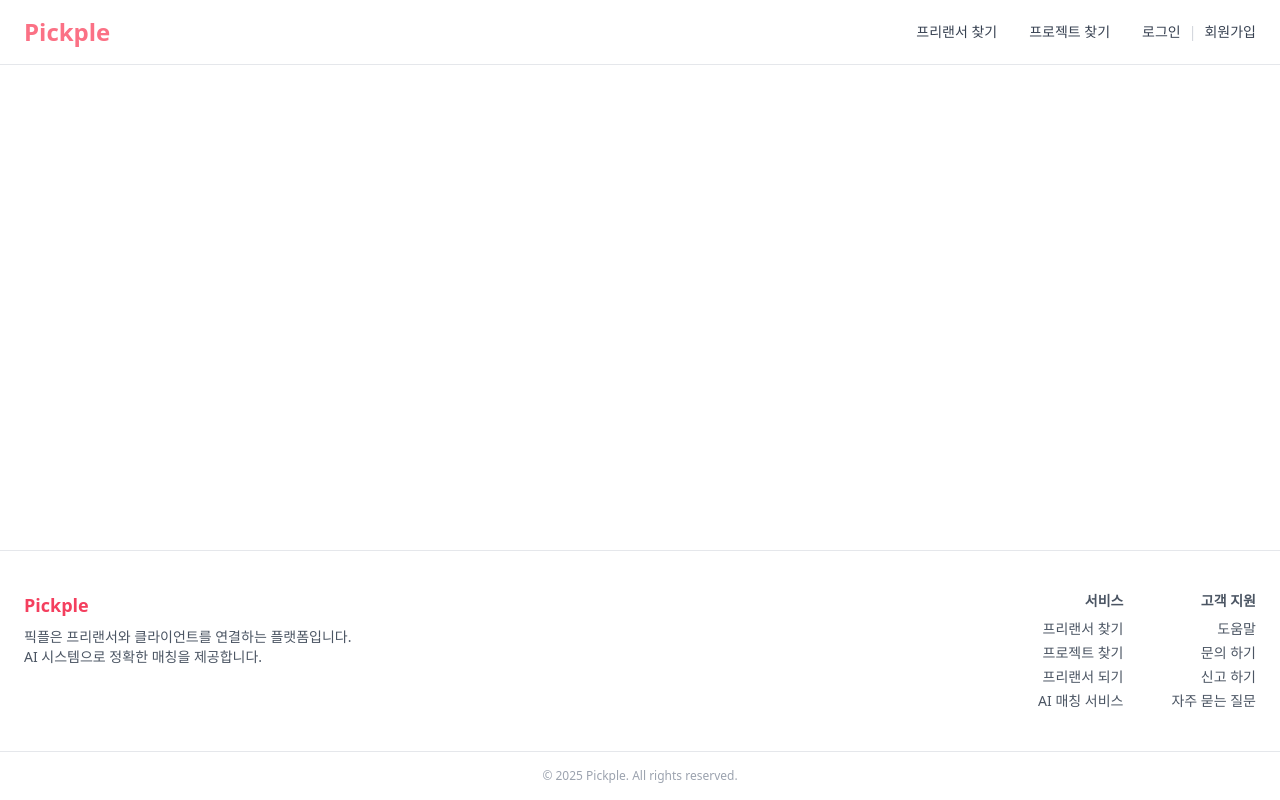
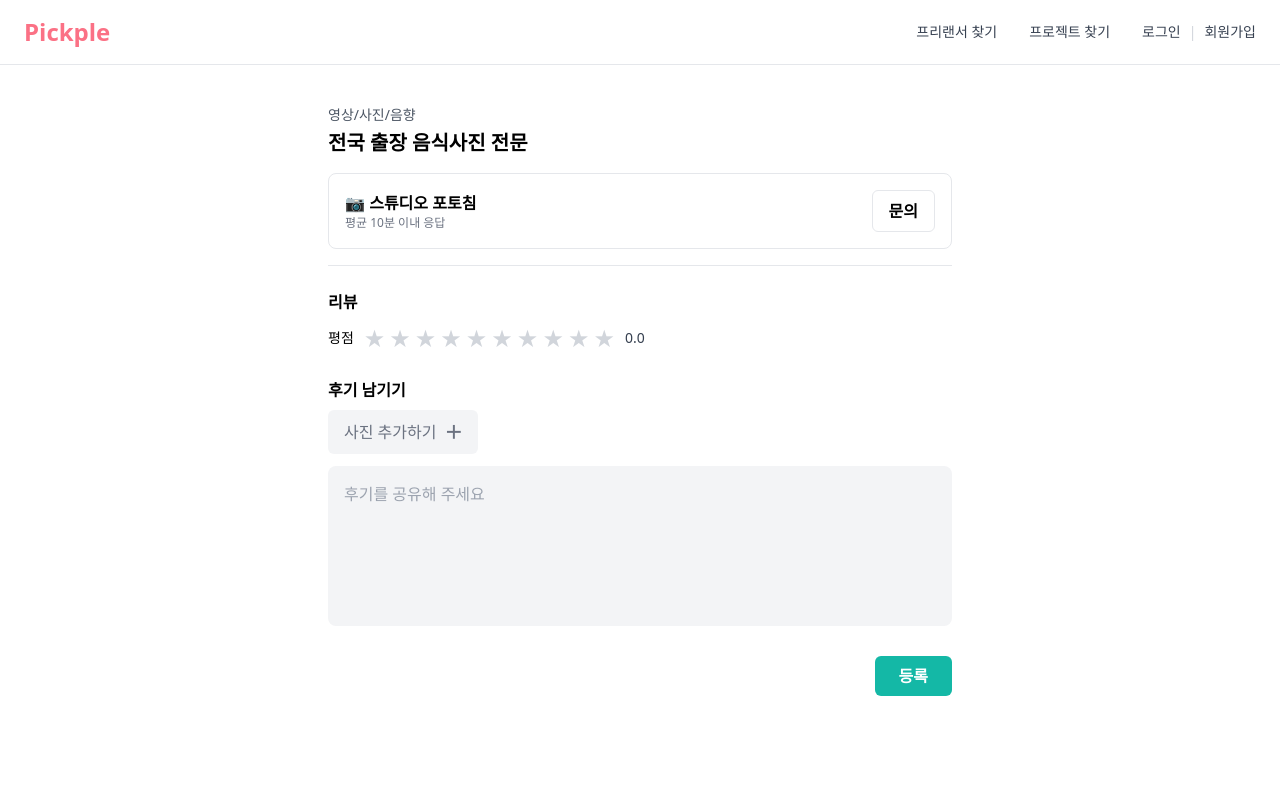
Before and after one commit to prgrms-aibe-devcourse/AIBE3_Project2_Team1_FE, a React (Vite) app: page /review/write in a window 1280 px wide. Shown: the top 800 px of the page. Built offline with nearby package versions, Linux system fonts and the light colour scheme.

Commit message:
[feat] 리뷰 작성 페이지 UI 구현 및 route 연동

```diff
--- /dev/null
+++ b/src/features/review/ReviewWritePage.tsx
@@ -0,0 +1,72 @@
+import { useState } from 'react';
+
+const ReviewWritePage = () => {
+  const [rating, setRating] = useState(0);
+  const [content, setContent] = useState('');
+
+  return (
+    <div className="bg-white min-h-screen px-6 py-10 max-w-2xl mx-auto">
+      <div className="border-b pb-4 mb-6">
+        <p className="text-sm text-gray-600 mb-1">영상/사진/음향</p>
+        <h2 className="text-xl font-bold">전국 출장 음식사진 전문</h2>
+
+        <div className="flex justify-between items-center border rounded-lg p-4 mt-4">
+          <div>
+            <p className="font-semibold">📷 스튜디오 포토침</p>
+            <p className="text-xs text-gray-500">평균 10분 이내 응답</p>
+          </div>
+          <button className="border px-4 py-2 rounded-md font-semibold hover:bg-gray-100">
+            문의
+          </button>
+        </div>
+      </div>
+
+      <div className="space-y-6">
+        <div>
+          <h3 className="font-semibold mb-2">리뷰</h3>
+          <div className="flex items-center space-x-2">
+            <span className="text-sm font-medium">평점</span>
+            <div className="flex items-center">
+              {[0.5, 1, 1.5, 2, 2.5, 3, 3.5, 4, 4.5, 5].map((value) => (
+                <button
+                  key={value}
+                  onClick={() => setRating(value)}
+                  className={`text-2xl px-0.5 ${
+                    rating >= value ? 'text-yellow-400' : 'text-gray-300'
+                  }`}
+                >
+                  ★
+                </button>
+              ))}
+            </div>
+            <span className="text-sm font-medium text-gray-700 ml-1">{rating.toFixed(1)}</span>
+          </div>
+        </div>
+        <div>
+          <h3 className="font-semibold mb-2">후기 남기기</h3>
+          <button
+            className="mb-3 flex items-center px-4 py-2 bg-gray-100 text-gray-500 rounded-md cursor-not-allowed"
+            disabled
+          >
+            사진 추가하기 <span className="ml-2 text-lg font-bold">＋</span>
+          </button>
+
+          <textarea
+            className="w-full h-40 bg-gray-100 p-4 rounded-lg resize-none outline-none"
+            placeholder="후기를 공유해 주세요"
+            value={content}
+            onChange={(e) => setContent(e.target.value)}
+          />
+        </div>
+
+        <div className="text-right">
+          <button className="bg-teal-500 text-white px-6 py-2 rounded-md font-semibold hover:bg-teal-600">
+            등록
+          </button>
+        </div>
+      </div>
+    </div>
+  );
+};
+
+export default ReviewWritePage;
--- a/src/router/routes.tsx
+++ b/src/router/routes.tsx
@@ -1,7 +1,9 @@
 import Home from '../pages/Home';
 import ProposalPage from '../pages/proposal';
+import ReviewWritePage from '@/features/review/ReviewWritePage';
 
 export const routes = [
   { path: '/', element: <Home /> },
   { path: '/proposal', element: <ProposalPage /> },
+  { path: '/review/write', element: <ReviewWritePage /> },
 ];
```
